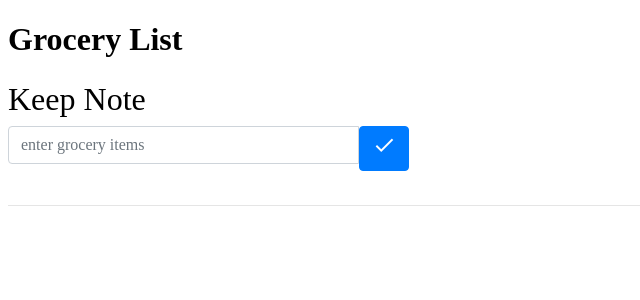
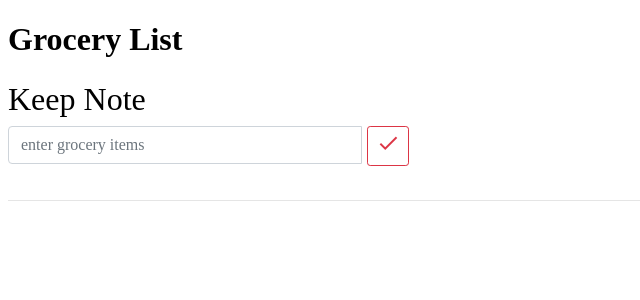
Before and after one commit to PoojaBayas/Keep-Note, an Angular app: page / in a window 1280 px wide. Shown: the top 300 px of the page, without its empty margins (0-640 px from the left). Built offline with nearby package versions, Linux system fonts and the light colour scheme.

Commit message:
able to make checked list

```diff
--- a/src/app/app.module.ts
+++ b/src/app/app.module.ts
@@ -17,6 +17,7 @@ import { ListComponent } from "./list/list.component";
     MatIconModule,
     BrowserAnimationsModule,
     MatCheckboxModule
+
   ],
   providers: [],
   bootstrap: [AppComponent]
--- a/src/app/list/list.component.css
+++ b/src/app/list/list.component.css
@@ -0,0 +1,3 @@
+.textbox{
+  margin-right: 5px;
+}
--- a/src/app/list/list.component.html
+++ b/src/app/list/list.component.html
@@ -1,17 +1,21 @@
 <div>
-    <h2>Keep Note</h2>
+  <h2>Keep Note</h2>
 
   <div class="row">
     <div class="col-xs-6 col-md-4">
       <div class="input-group">
         <input
           type="text"
-          class="form-control"
+          class="form-control textbox"
           placeholder="enter grocery items"
           [(ngModel)]="task"
         />
         <div class="input-group-btn">
-          <button class="btn btn-primary" type="button" (click)="onClick()">
+          <button
+            class="btn btn-outline-danger btn-sm"
+            type="button"
+            (click)="onClick()"
+          >
             <mat-icon>done</mat-icon>
           </button>
         </div>
@@ -23,19 +27,25 @@
 
   <ul class="list-group">
     <li *ngFor="let task of tasks" class="list-group-item">
-      <mat-checkbox class='checkbox'(change)="OnChange(this.task.name ,$event)">{{ task.name }}</mat-checkbox>
+      <mat-checkbox
+        class="checkbox"
+        (change)="OnChange(this.task.name, $event)"
+        >{{ task.name }}</mat-checkbox
+      >
     </li>
   </ul>
 </div>
 
+<div>
+  <hr />
 
-<div>
-<hr>
-<ul class="list-group"id='Test' style="display: none;">
-    <li *ngFor="let checkedItem of checkedItems" class="list-group-item"  >
-      <mat-checkbox >{{ checkedItem}}</mat-checkbox>
+  <ul class="list-group" id="Test" style="display: none;">
+    <h5>Checked Items</h5>
+    <li *ngFor="let checkedItem of checkedItems" class="list-group-item">
+      <mat-checkbox
+        ><del>{{ checkedItem }}</del></mat-checkbox
+      >
     </li>
   </ul>
-<!-- <div>{{checkedItem}}</div> -->
-
+  <!-- <div>{{checkedItem}}</div> -->
 </div>
--- a/src/app/list/list.component.ts
+++ b/src/app/list/list.component.ts
@@ -1,6 +1,7 @@
 import { Component, OnInit } from "@angular/core";
 import { FormsModule } from "@angular/forms";
 import { NgModule } from "@angular/core";
+import { MatCheckboxModule } from "@angular/material/checkbox";
 
 @Component({
   selector: "app-list",
@@ -11,16 +12,22 @@ export class ListComponent implements OnInit {
   checkedItems = [];
   checkedItem: string;
   task: string;
+
+
   tasks = [];
 
   onClick() {
+
     this.tasks.push({ name: this.task });
     // console.log(this.task.indexOf);
     this.task = "";
   }
   OnChange(test, $event) {
     if ($event.checked == true) {
+      const index = this.tasks.findIndex(item => item.name === test);
+      console.log("index is=" + index);
       this.checkedItems.push(test);
+      this.tasks.splice(index, 1);
       document.getElementById("Test").style.display = "block";
     }
 
--- a/src/index.html
+++ b/src/index.html
@@ -10,6 +10,7 @@
       href="https://fonts.googleapis.com/icon?family=Material+Icons"
       rel="stylesheet"
     />
+
   </head>
   <body>
     <app-root></app-root>
```
